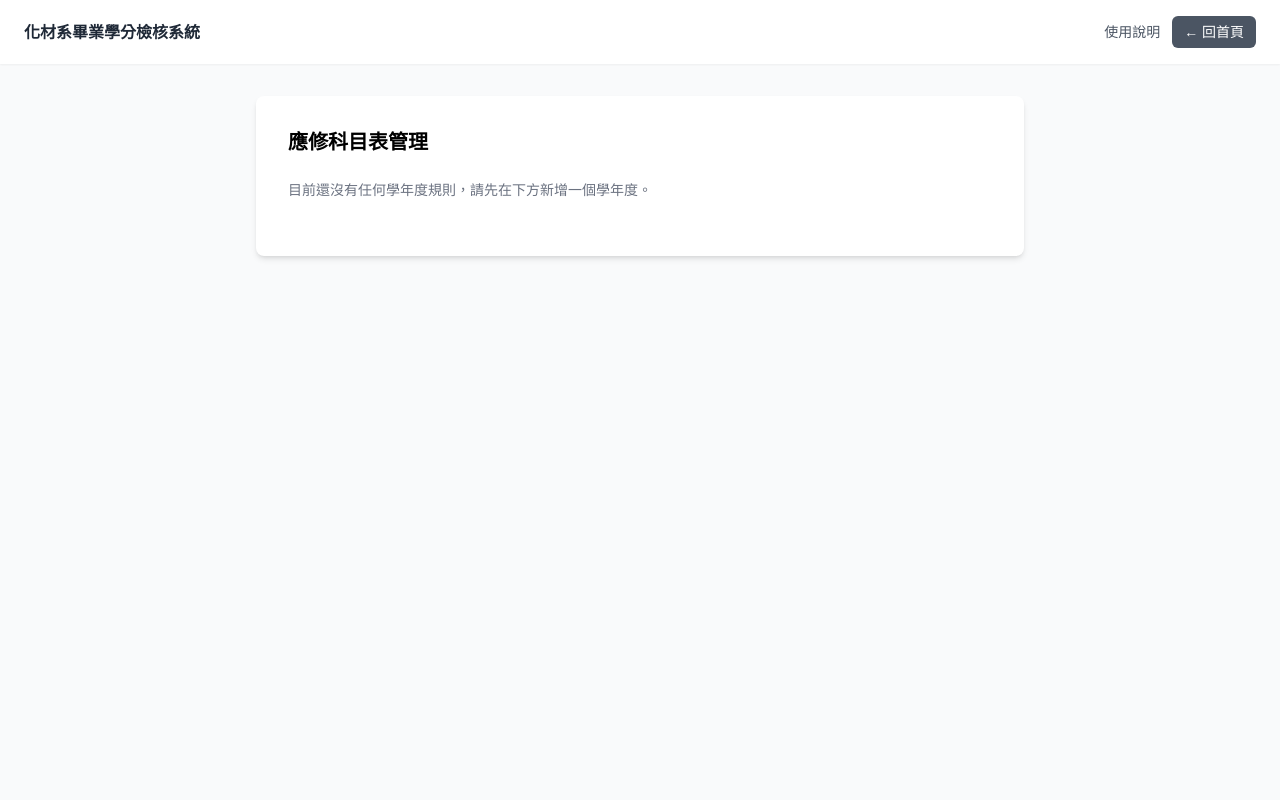
After one commit to Ulohg-ops/graduation-check, a FastAPI app: template templates/admin.html in a window 1280 px wide. The commit adds this page. Run offline with FastAPI, Linux system fonts and the light colour scheme; the template is opened without the code that fills it, so the values that code supplies are empty; some libraries are stand-ins or nearby versions.

Commit message:
Rework admin UI and check flow to match real graduation-rule data
- Restructure required_courses with separate name/code/category/note
  fields instead of packing everything into the course name, and group
  必修/選修 in the admin table while keeping edits mapped to the
  underlying storage index regardless of display order.
- Limit selectable academic years to the ROC years actually in use
  (114/113/112/111/110) and drop the free-form "add year" form.
- Make transcript upload optional for now and fall back to mock
  preview data on /check so the result page can be reviewed before the
  real PDF-to-required-courses matching logic is wired up.
- Rebrand to 化材系 and restyle the nav buttons.

```diff
--- a/main.py
+++ b/main.py
@@ -4,19 +4,26 @@ from pathlib import Path
 import pdfplumber
 import yaml
 from fastapi import FastAPI, File, Form, Request, UploadFile
-from fastapi.responses import HTMLResponse
+from fastapi.responses import HTMLResponse, RedirectResponse
 from fastapi.templating import Jinja2Templates
 
 BASE_DIR = Path(__file__).resolve().parent
 RULES_FILE = BASE_DIR / "rules.yaml"
 
-app = FastAPI(title="畢業學分檢核系統")
+app = FastAPI(title="化材系畢業學分檢核系統")
 templates = Jinja2Templates(directory=str(BASE_DIR / "templates"))
 
 
 def load_rules() -> dict:
     with open(RULES_FILE, "r", encoding="utf-8") as f:
-        return yaml.safe_load(f)
+        raw = yaml.safe_load(f) or {}
+    # 學年度統一視為字串 key，避免 YAML 把純數字的 key 讀成 int
+    return {str(year): data for year, data in raw.items()}
+
+
+def save_rules(rules: dict) -> None:
+    with open(RULES_FILE, "w", encoding="utf-8") as f:
+        yaml.safe_dump(rules, f, allow_unicode=True, sort_keys=False)
 
 
 def parse_transcript(pdf_bytes: bytes) -> dict:
@@ -55,6 +62,11 @@ def parse_transcript(pdf_bytes: bytes) -> dict:
     return {"courses": courses, "total_credit": total_credit}
 
 
+@app.get("/help", response_class=HTMLResponse)
+async def help_page(request: Request):
+    return templates.TemplateResponse(request, "help.html", {})
+
+
 @app.get("/", response_class=HTMLResponse)
 async def index(request: Request):
     rules = load_rules()
@@ -62,14 +74,35 @@ async def index(request: Request):
     return templates.TemplateResponse(request, "index.html", {"years": years})
 
 
+def mock_transcript(year_data: dict) -> dict:
+    """假成績單資料，先讓上傳流程可以預覽結果頁，之後再串接真正的 PDF 解析比對邏輯。"""
+    required_courses = year_data.get("required_courses", [])
+    picks = [c for c in required_courses if c.get("category") == "必修"][:3]
+    if not picks:
+        picks = [
+            {"name": "普通化學", "credits": 3},
+            {"name": "普通物理", "credits": 3},
+            {"name": "微積分", "credits": 4},
+        ]
+    courses = [{"name": c["name"], "credit": c["credits"], "grade": "85"} for c in picks]
+    total_credit = sum(c["credit"] for c in courses)
+    return {"courses": courses, "total_credit": total_credit}
+
+
 @app.post("/check", response_class=HTMLResponse)
-async def check(request: Request, year: str = Form(...), file: UploadFile = File(...)):
+async def check(request: Request, year: str = Form(...), file: UploadFile | None = File(None)):
     rules = load_rules()
-    pdf_bytes = await file.read()
-    result = parse_transcript(pdf_bytes)
+    year_data = rules.get(year, {})
 
-    required = rules.get(year, {})
-    required_total = required.get("total_credits", 0)
+    if file is not None and file.filename:
+        pdf_bytes = await file.read()
+        result = parse_transcript(pdf_bytes)
+        is_mock = False
+    else:
+        result = mock_transcript(year_data)
+        is_mock = True
+
+    required_total = year_data.get("total_credits", 0)
     passed = result["total_credit"] >= required_total
 
     return templates.TemplateResponse(
@@ -81,5 +114,96 @@ async def check(request: Request, year: str = Form(...), file: UploadFile = File
             "total_credit": result["total_credit"],
             "passed": passed,
             "courses": result["courses"],
+            "is_mock": is_mock,
         },
     )
+
+
+def _normalize_course(index: int, c: dict) -> dict:
+    return {
+        "index": index,  # rules.yaml 裡實際的位置，新增/刪除/編輯都靠這個對應，跟畫面排序無關
+        "name": c.get("name", ""),
+        "code": c.get("code", ""),
+        "credits": c.get("credits", 0),
+        "category": c.get("category") or "必修",
+        "note": c.get("note", ""),
+    }
+
+
+@app.get("/admin", response_class=HTMLResponse)
+async def admin(request: Request, year: str | None = None, edit: int | None = None):
+    rules = load_rules()
+    years = sorted(rules.keys(), reverse=True)
+    selected_year = year if year in rules else (years[0] if years else None)
+    year_data = rules.get(selected_year, {}) if selected_year else {}
+
+    # 必修排在選修前面，方便對照原始應修科目表；用 index 記住原始位置，畫面排序不影響編輯/刪除
+    required_courses = [_normalize_course(i, c) for i, c in enumerate(year_data.get("required_courses", []))]
+    required_courses.sort(key=lambda c: c["category"] != "必修")
+
+    return templates.TemplateResponse(
+        request,
+        "admin.html",
+        {
+            "years": years,
+            "year": selected_year,
+            "total_credits": year_data.get("total_credits", 0),
+            "required_courses": required_courses,
+            "edit_index": edit,
+        },
+    )
+
+
+@app.post("/admin/course/add")
+async def admin_course_add(
+    year: str = Form(...),
+    name: str = Form(...),
+    code: str = Form(""),
+    credits: float = Form(...),
+    category: str = Form("必修"),
+    note: str = Form(""),
+):
+    rules = load_rules()
+    year_data = rules.setdefault(year, {"total_credits": 0, "required_courses": []})
+    year_data.setdefault("required_courses", []).append(
+        {"name": name, "code": code, "credits": credits, "category": category, "note": note}
+    )
+    save_rules(rules)
+    return RedirectResponse(f"/admin?year={year}", status_code=303)
+
+
+@app.post("/admin/course/update")
+async def admin_course_update(
+    year: str = Form(...),
+    index: int = Form(...),
+    name: str = Form(...),
+    code: str = Form(""),
+    credits: float = Form(...),
+    category: str = Form("必修"),
+    note: str = Form(""),
+):
+    rules = load_rules()
+    courses = rules.get(year, {}).get("required_courses", [])
+    if 0 <= index < len(courses):
+        courses[index] = {"name": name, "code": code, "credits": credits, "category": category, "note": note}
+    save_rules(rules)
+    return RedirectResponse(f"/admin?year={year}", status_code=303)
+
+
+@app.post("/admin/course/delete")
+async def admin_course_delete(year: str = Form(...), index: int = Form(...)):
+    rules = load_rules()
+    courses = rules.get(year, {}).get("required_courses", [])
+    if 0 <= index < len(courses):
+        courses.pop(index)
+    save_rules(rules)
+    return RedirectResponse(f"/admin?year={year}", status_code=303)
+
+
+@app.post("/admin/total_credits")
+async def admin_total_credits(year: str = Form(...), total_credits: float = Form(...)):
+    rules = load_rules()
+    year_data = rules.setdefault(year, {"total_credits": 0, "required_courses": []})
+    year_data["total_credits"] = total_credits
+    save_rules(rules)
+    return RedirectResponse(f"/admin?year={year}", status_code=303)
--- /dev/null
+++ b/templates/admin.html
@@ -0,0 +1,151 @@
+<!DOCTYPE html>
+<html lang="zh-Hant">
+<head>
+  <meta charset="UTF-8" />
+  <meta name="viewport" content="width=device-width, initial-scale=1.0" />
+  <title>化材系畢業學分檢核系統 - 應修科目表管理</title>
+  <script src="https://cdn.tailwindcss.com"></script>
+</head>
+<body class="bg-gray-50 min-h-screen">
+  <header class="flex justify-between items-center px-6 py-4 bg-white shadow-sm">
+    <span class="font-bold text-gray-800">化材系畢業學分檢核系統</span>
+    <div class="flex items-center gap-3">
+      <a href="/help" class="text-sm text-gray-600 hover:underline">使用說明</a>
+      <a href="/" class="text-sm bg-gray-600 text-white px-3 py-1.5 rounded-md hover:bg-gray-700">← 回首頁</a>
+    </div>
+  </header>
+
+  <div class="max-w-3xl mx-auto bg-white shadow-md rounded-lg p-8 my-8">
+
+    <div class="flex justify-between items-start mb-6 gap-4 flex-wrap">
+      <div>
+        <h1 class="text-xl font-bold">應修科目表管理</h1>
+        {% if years %}
+        <form method="get" action="/admin" class="mt-2 flex items-center gap-2">
+          <label class="text-sm text-gray-600">學年度</label>
+          <select name="year" onchange="this.form.submit()" class="border rounded-md p-1 text-sm">
+            {% for y in years %}
+            <option value="{{ y }}" {% if y == year %}selected{% endif %}>{{ y }}</option>
+            {% endfor %}
+          </select>
+        </form>
+        {% endif %}
+      </div>
+
+      {% if year %}
+      <form method="post" action="/admin/course/add" class="flex items-end gap-2 flex-wrap">
+        <input type="hidden" name="year" value="{{ year }}" />
+        <div>
+          <label class="block text-xs text-gray-500">課程名稱</label>
+          <input type="text" name="name" required class="border rounded-md p-1 text-sm w-32" />
+        </div>
+        <div>
+          <label class="block text-xs text-gray-500">課號</label>
+          <input type="text" name="code" placeholder="例如 CM2021"
+                 class="border rounded-md p-1 text-sm w-28" />
+        </div>
+        <div>
+          <label class="block text-xs text-gray-500">學分</label>
+          <input type="number" step="0.5" name="credits" required class="border rounded-md p-1 text-sm w-16" />
+        </div>
+        <div>
+          <label class="block text-xs text-gray-500">類別</label>
+          <select name="category" class="border rounded-md p-1 text-sm">
+            <option value="必修">必修</option>
+            <option value="選修">選修</option>
+          </select>
+        </div>
+        <div>
+          <label class="block text-xs text-gray-500">備註（選填）</label>
+          <input type="text" name="note" placeholder="例如：與無機化學二擇一"
+                 class="border rounded-md p-1 text-sm w-40" />
+        </div>
+        <button type="submit"
+                class="bg-blue-600 text-white text-sm px-3 py-1.5 rounded-md hover:bg-blue-700 whitespace-nowrap">
+          + 新增科目
+        </button>
+      </form>
+      {% endif %}
+    </div>
+
+    {% if not year %}
+    <p class="text-gray-500 text-sm mb-6">目前還沒有任何學年度規則，請先在下方新增一個學年度。</p>
+    {% else %}
+
+    <div class="mb-6 flex items-center gap-2">
+      <span class="text-sm font-medium text-gray-700">{{ year }} 學年度畢業總學分門檻：</span>
+      <form method="post" action="/admin/total_credits" class="flex items-center gap-2">
+        <input type="hidden" name="year" value="{{ year }}" />
+        <input type="number" step="1" name="total_credits" value="{{ total_credits }}"
+               class="border rounded-md p-1 text-sm w-20" />
+        <button type="submit" class="text-sm text-blue-600 hover:underline">儲存</button>
+      </form>
+    </div>
+
+    <table class="w-full text-sm border-collapse">
+      <thead>
+        <tr class="border-b text-left">
+          <th class="py-1 pr-2">類別</th>
+          <th class="py-1 pr-2">課程名稱</th>
+          <th class="py-1 pr-2">課號</th>
+          <th class="py-1 pr-2">學分</th>
+          <th class="py-1 pr-2">備註</th>
+          <th class="py-1 pr-2 text-right">操作</th>
+        </tr>
+      </thead>
+      <tbody>
+        {% for c in required_courses %}
+        <tr class="border-b">
+          {% if c.index == edit_index %}
+          <td colspan="6" class="py-2">
+            <form method="post" action="/admin/course/update" class="flex items-center gap-2 flex-wrap">
+              <input type="hidden" name="year" value="{{ year }}" />
+              <input type="hidden" name="index" value="{{ c.index }}" />
+              <select name="category" class="border rounded-md p-1 text-sm">
+                <option value="必修" {% if c.category == '必修' %}selected{% endif %}>必修</option>
+                <option value="選修" {% if c.category == '選修' %}selected{% endif %}>選修</option>
+              </select>
+              <input type="text" name="name" value="{{ c.name }}" required
+                     class="border rounded-md p-1 text-sm flex-1 min-w-[8rem]" />
+              <input type="text" name="code" value="{{ c.code }}" placeholder="課號"
+                     class="border rounded-md p-1 text-sm w-28" />
+              <input type="number" step="0.5" name="credits" value="{{ c.credits }}" required
+                     class="border rounded-md p-1 text-sm w-16" />
+              <input type="text" name="note" value="{{ c.note }}" placeholder="備註（選填）"
+                     class="border rounded-md p-1 text-sm w-40" />
+              <button type="submit" class="text-sm text-blue-600 hover:underline">儲存</button>
+              <a href="/admin?year={{ year }}" class="text-sm text-gray-500 hover:underline">取消</a>
+            </form>
+          </td>
+          {% else %}
+          <td class="py-1 pr-2">
+            <span class="px-2 py-0.5 rounded text-xs whitespace-nowrap
+                         {{ 'bg-blue-100 text-blue-700' if c.category == '必修' else 'bg-gray-100 text-gray-600' }}">
+              {{ c.category }}
+            </span>
+          </td>
+          <td class="py-1 pr-2">{{ c.name }}</td>
+          <td class="py-1 pr-2 text-gray-500">{{ c.code }}</td>
+          <td class="py-1 pr-2">{{ c.credits }}</td>
+          <td class="py-1 pr-2 text-gray-500">{{ c.note }}</td>
+          <td class="py-1 pr-2 text-right space-x-3 whitespace-nowrap">
+            <a href="/admin?year={{ year }}&edit={{ c.index }}" class="text-blue-600 hover:underline">編輯</a>
+            <form method="post" action="/admin/course/delete" class="inline">
+              <input type="hidden" name="year" value="{{ year }}" />
+              <input type="hidden" name="index" value="{{ c.index }}" />
+              <button type="submit" class="text-red-600 hover:underline">刪除</button>
+            </form>
+          </td>
+          {% endif %}
+        </tr>
+        {% else %}
+        <tr>
+          <td colspan="6" class="py-4 text-center text-gray-400">尚未設定任何應修科目</td>
+        </tr>
+        {% endfor %}
+      </tbody>
+    </table>
+    {% endif %}
+  </div>
+</body>
+</html>
```
Also changed, not shown: rules.yaml (+121 -6 lines), templates/help.html (added, +43 -0 lines), templates/index.html (+18 -4 lines), templates/result.html (+17 -3 lines).
